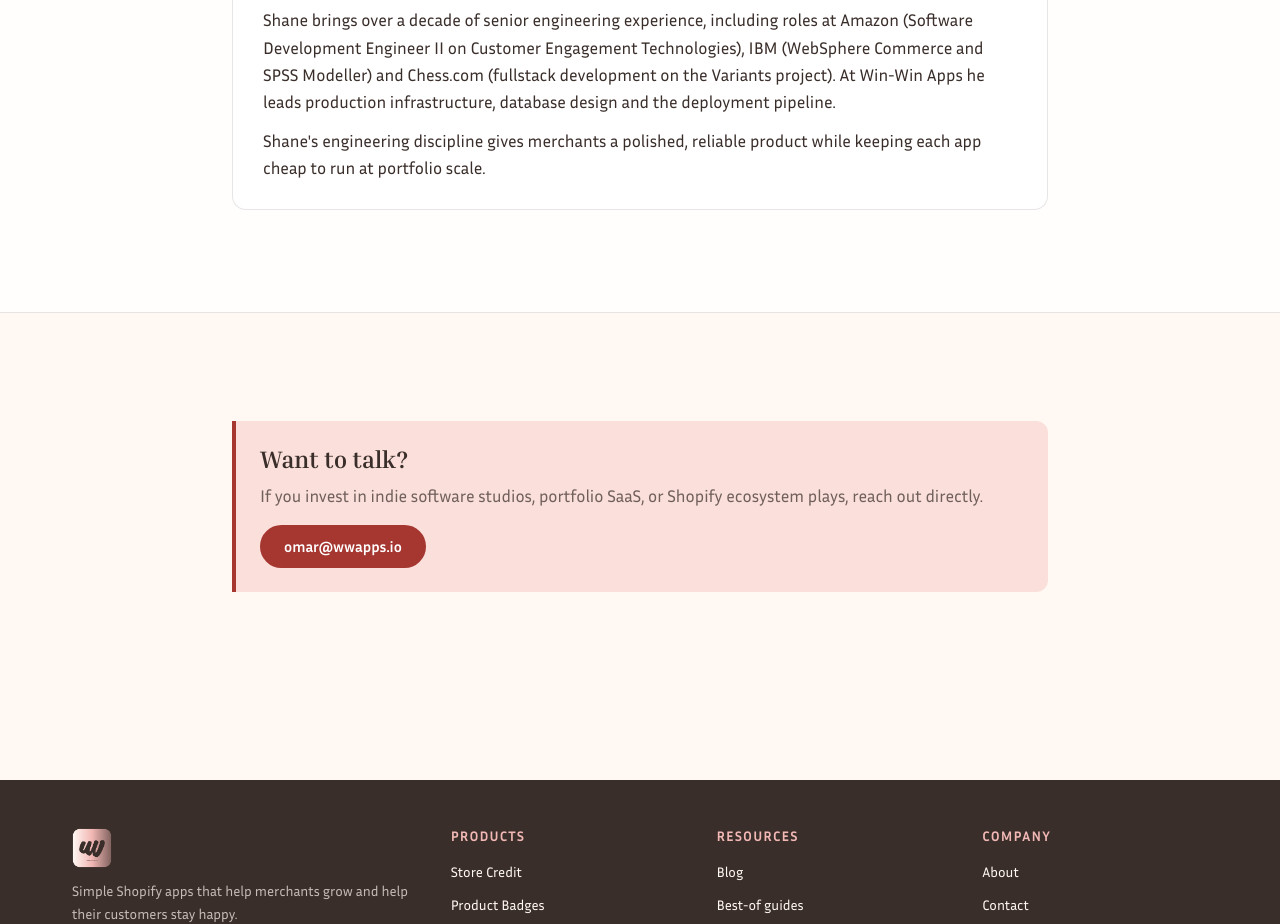
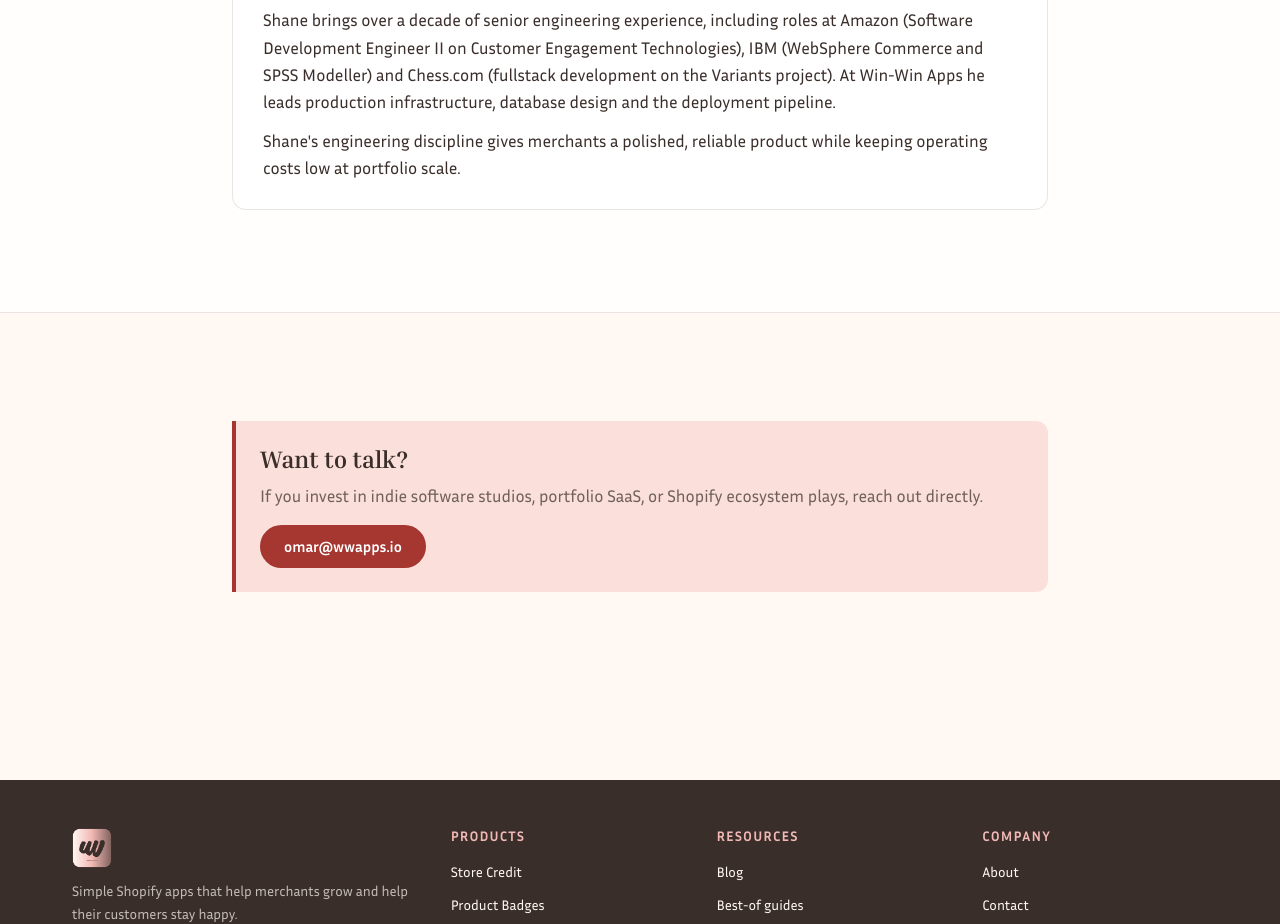
Before and after one commit to omarshahban/wwapps-website, an Astro site: page /investors in a window 1280 px wide. Shown: the part 2600-3524 px from the top of the page. Built offline with nearby package versions, Linux system fonts and the light colour scheme; Astro itself is replaced by a stand-in of ours.

Commit message:
Replace cheap with low operating costs in Shane bio

```diff
--- a/src/pages/investors.astro
+++ b/src/pages/investors.astro
@@ -74,7 +74,7 @@
           <a href="https://www.linkedin.com/in/shanestratton/" target="_blank" rel="noopener" class="btn btn-secondary btn-small">LinkedIn</a>
         </div>
         <p>Shane brings over a decade of senior engineering experience, including roles at Amazon (Software Development Engineer II on Customer Engagement Technologies), IBM (WebSphere Commerce and SPSS Modeller) and Chess.com (fullstack development on the Variants project). At Win-Win Apps he leads production infrastructure, database design and the deployment pipeline.</p>
-        <p>Shane's engineering discipline gives merchants a polished, reliable product while keeping each app cheap to run at portfolio scale.</p>
+        <p>Shane's engineering discipline gives merchants a polished, reliable product while keeping operating costs low at portfolio scale.</p>
       </div>
     </div>
   </section>
```
